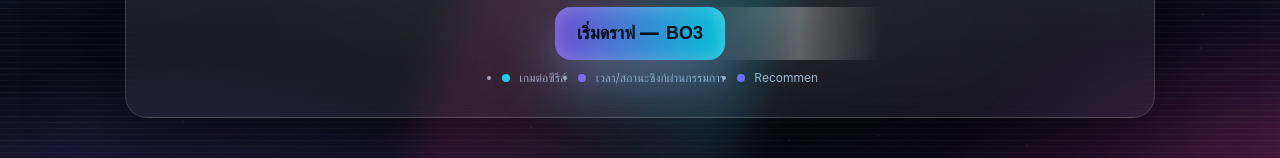
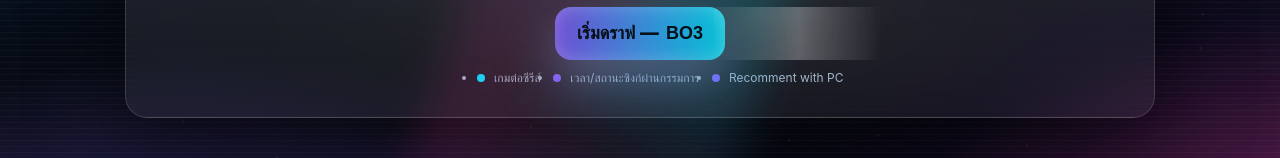
Before and after one commit to tianzmimi12/ctrlg-dashboard-demo, a React (Create React App) app: page / in a window 1280 px wide. Shown: the part 299-457 px from the top of the page. Built offline with nearby package versions, Linux system fonts and the light colour scheme.

Commit message:
Update MatchRoom.jsx

```diff
--- a/src/components/MatchRoom.jsx
+++ b/src/components/MatchRoom.jsx
@@ -130,7 +130,7 @@ function HostSetup({ roomCode, onInit }) {
           <ul className="legend">
             <li><span className="dot neon" /> เกมต่อซีรีส์</li>
             <li><span className="dot purp" /> เวลา/สถานะซิงก์ผ่านกรรมการ</li>
-            <li><span className="dot purp" /> Recommen</li>
+            <li><span className="dot purp" /> Recomment with PC</li>
 
           </ul>
         </div>
```
